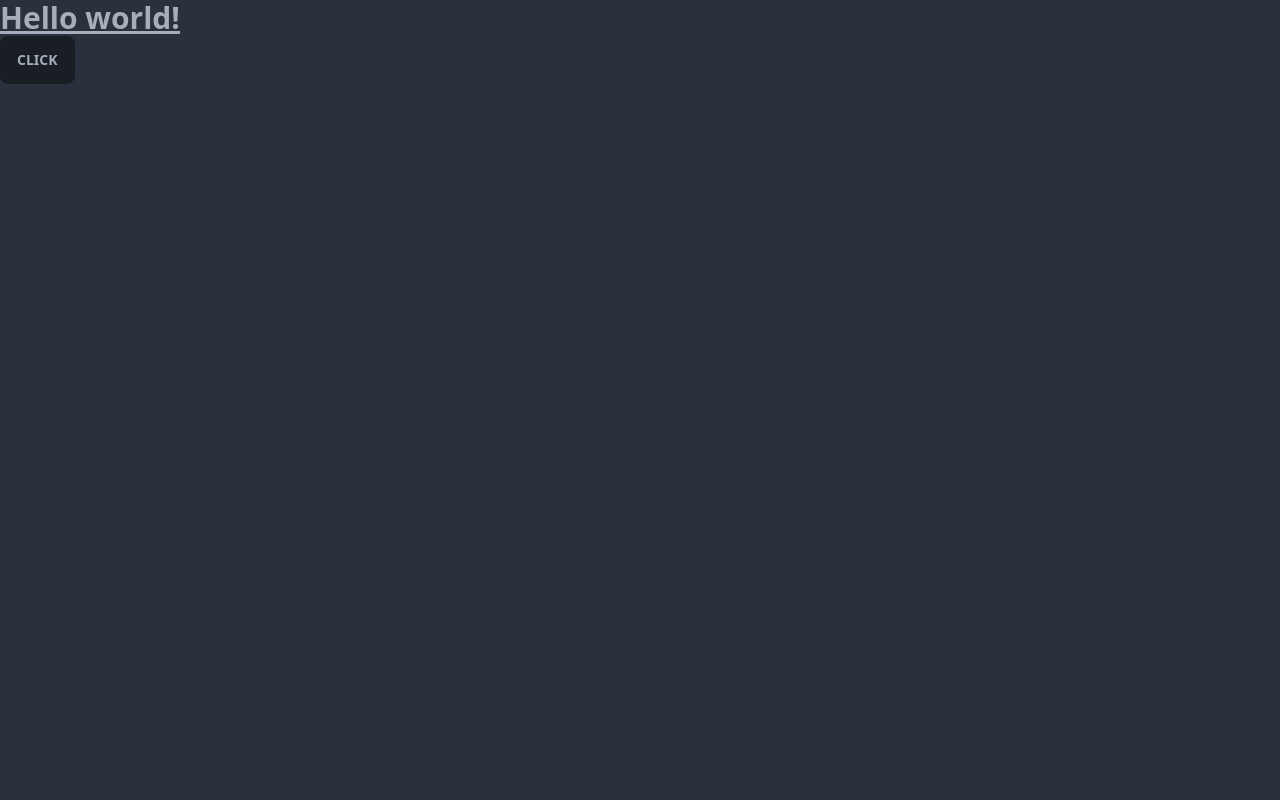
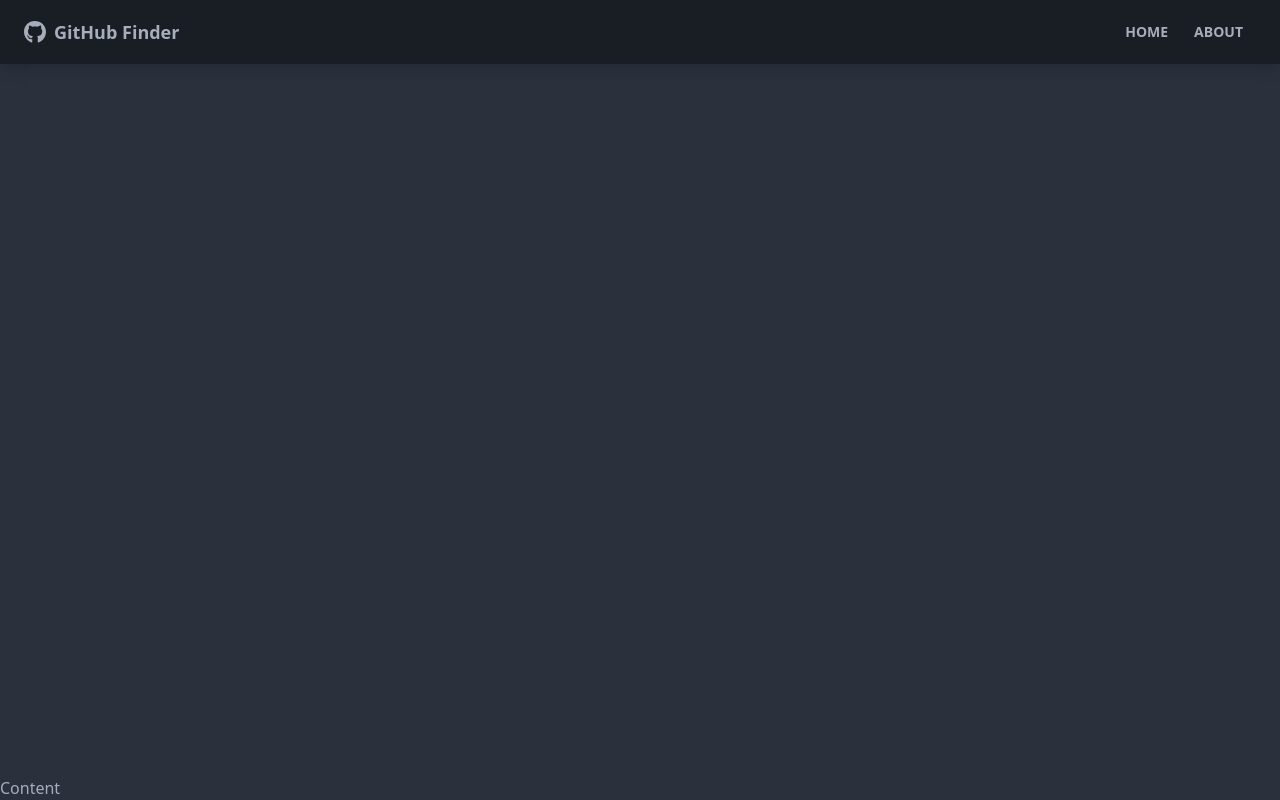
Before and after one commit to webgrandmo/react-github-finder, a React (Create React App) app: page / in a window 1280 px wide. Built offline with nearby package versions, Linux system fonts and the light colour scheme.

Commit message:
NavBar component

```diff
--- a/package.json
+++ b/package.json
@@ -9,6 +9,8 @@
     "daisyui": "^2.6.4",
     "react": "^17.0.2",
     "react-dom": "^17.0.2",
+    "react-icons": "^4.3.1",
+    "react-router-dom": "^6.2.2",
     "react-scripts": "5.0.0",
     "web-vitals": "^2.1.4"
   },
--- a/src/App.js
+++ b/src/App.js
@@ -1,9 +1,13 @@
+import Navbar from "./components/layout/Navbar";
+import { BrowserRouter as Router, Route } from "react-router-dom";
 function App() {
   return (
-    <>
-      <h1 className="text-3xl font-bold underline">Hello world!</h1>
-      <button className="btn">Click</button>
-    </>
+    <Router>
+      <div className="flex flex-col justify-between h-screen">
+        <Navbar />
+        <main>Content</main>
+      </div>
+    </Router>
   );
 }
 
--- /dev/null
+++ b/src/components/layout/Navbar.jsx
@@ -0,0 +1,38 @@
+import React from "react";
+import { FaGithub } from "react-icons/fa";
+import PropTypes from "prop-types";
+import { Link } from "react-router-dom";
+const Navbar = ({ title }) => {
+  return (
+    <nav className="navbar mb-12 shadow-lg bg-neutral text-neutral-content">
+      <div className="container mx-auto">
+        <div className="flex-none px-2 mx-2">
+          <FaGithub className="inline pr-2 text-3xl" />
+          <Link to="/" className="text-lg font-bold align-middle">
+            {title}
+          </Link>
+        </div>
+        <div className="flex-1 px-2 mx-2">
+          <div className="flex justify-end">
+            <Link to="/" className="btn btn-ghost btn-sm rounded-btn ">
+              Home
+            </Link>
+            <Link to="/about" className="btn btn-ghost btn-sm rounded-btn ">
+              About
+            </Link>
+          </div>
+        </div>
+      </div>
+    </nav>
+  );
+};
+
+Navbar.defaultProps = {
+  title: "GitHub Finder",
+};
+
+Navbar.propTypes = {
+  title: PropTypes.string,
+};
+
+export default Navbar;
```
Also changed, not shown: 1 other file (tests, documents, lock files or other folders).
